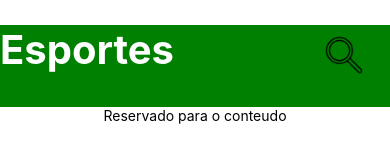
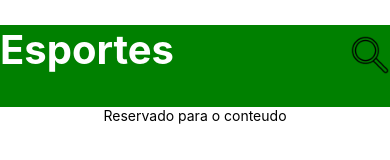
Before and after one commit to vgabriel10/app-esporte, a React Native app: screen / in a window 390 px wide. Shown: the top 160 px of the page. Built offline with nearby package versions, Linux system fonts and the light colour scheme.

Commit message:
ajeitei-botao-lupa
O botão da lupa agora tá flexível, sempre fica no canto direito da tela, independente do tamanho dela

```diff
--- a/src/Componentes/BarraSuperior.js
+++ b/src/Componentes/BarraSuperior.js
@@ -9,7 +9,7 @@ export default function App() {
 
         <Text style={styles.letras}>
             Esportes</Text>
-            <ButtonLupa/>
+        <ButtonLupa/>
 
       </View>
 
--- a/src/Componentes/ButtonLupa.js
+++ b/src/Componentes/ButtonLupa.js
@@ -2,7 +2,7 @@ import { SafeAreaView, StyleSheet, Text, View ,Image,TouchableOpacity} from 'rea
 
 export default function(){
     return(
-        <View>
+        <View style={styles.espacamento}>
         <TouchableOpacity>
             <Image source={require('../../assets/lupa-branca-48.png')}
             style={styles.estiloBotao}/>
@@ -16,7 +16,11 @@ const styles = StyleSheet.create({
         width:40,
         height:40,
         resizeMode:'contain',
-        marginLeft:150,
-        marginTop:10
+        marginTop:10,
+    },
+    espacamento:{
+        flexDirection:'row',
+        justifyContent:'flex-end',
+        flexGrow:8
     }
 });
```
